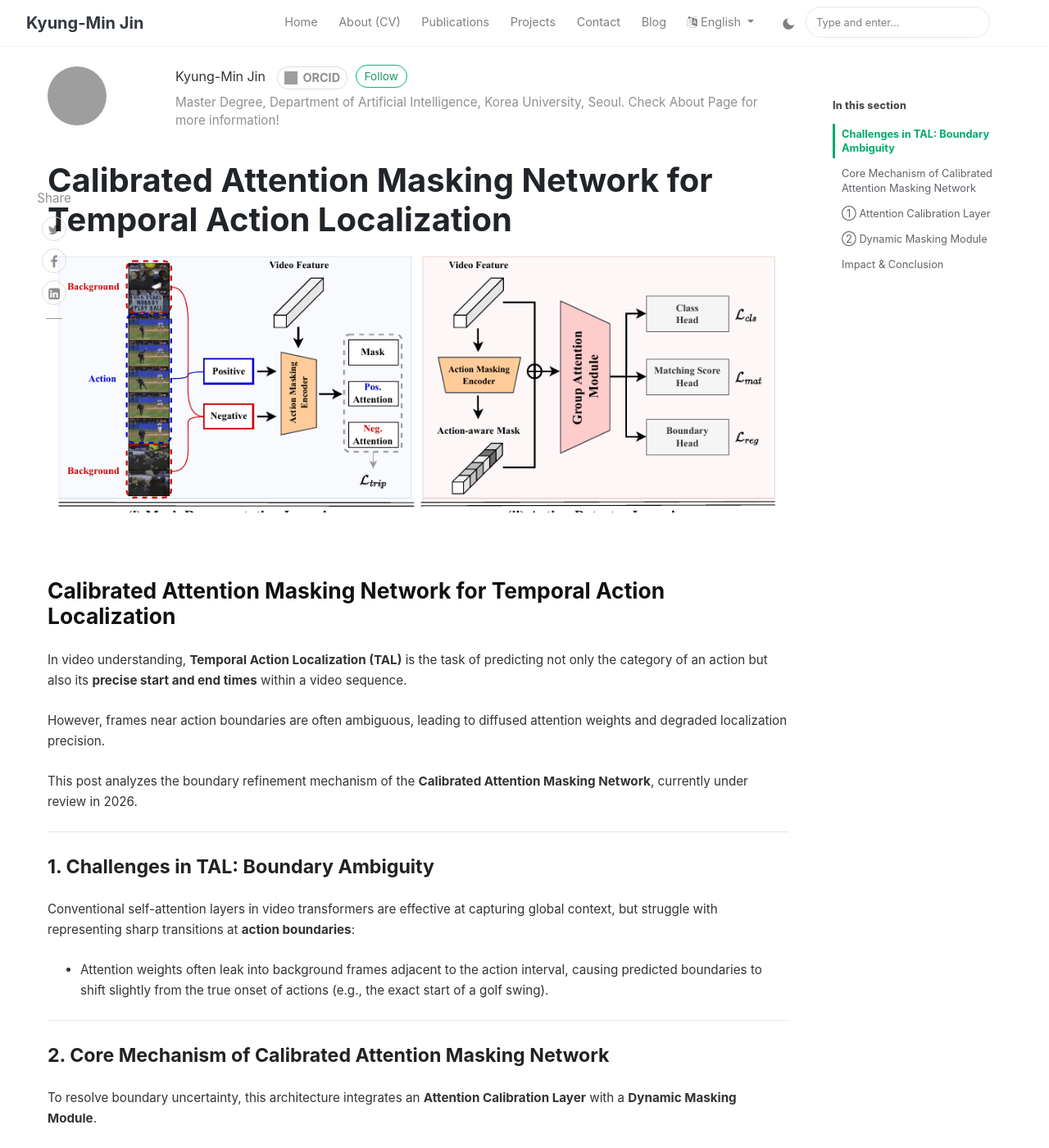
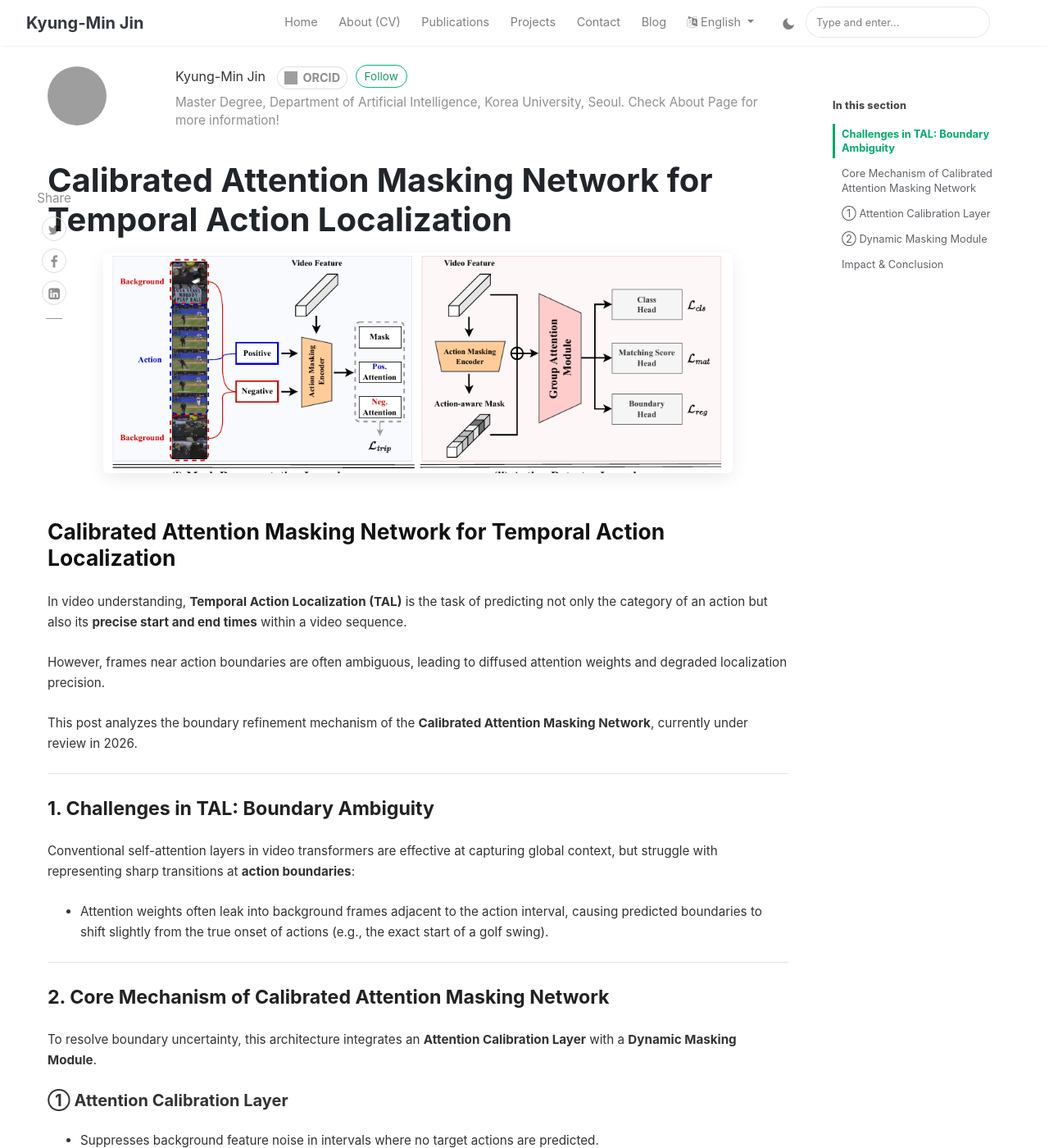
Before and after one commit to KyungMinJin/KyungMinJin.github.io, a Jekyll site: the page built from _posts/2026-03-10-calibrated-attention-masking-network-temporal-action-localization.md, in a window 1280 px wide and 1400 px high. Shown: the whole window at 82% size. Built offline with Jekyll 4.4.1, drawn with Linux system fonts in a browser that asks for light colours; nearby versions of some CDN libraries; comment, search, counter and statistics services are not loaded; some of the changed text lies outside the part shown; grey boxes are pictures that could not be loaded.

Commit message:
feat: add new post and update site CSS with mobile-responsive layout improvements

```diff
--- a/assets/css/screen.css
+++ b/assets/css/screen.css
@@ -859,9 +859,30 @@
   margin: 0 0 1.5rem 0;
 }
 
+.featured-image-wrapper {
+  max-width: 85%;
+  margin: 0 auto 1.5rem auto !important;
+  box-shadow: 0 6px 20px rgba(0, 0, 0, 0.08);
+  border-radius: 8px;
+  overflow: hidden;
+  transition: transform 0.3s ease, box-shadow 0.3s ease;
+}
+
+.featured-image-wrapper:hover {
+  transform: translateY(-2px);
+  box-shadow: 0 10px 30px rgba(0, 0, 0, 0.12);
+}
+
 .featured-image {
   display: block;
-  margin-bottom: 1.5rem;
+  width: 100%;
+  height: auto;
+}
+
+@media (max-width: 768px) {
+  .featured-image-wrapper {
+    max-width: 100%;
+  }
 }
 
 .share {
@@ -1248,6 +1269,28 @@
 
 img {
   max-width: 100%;
+}
+
+.article-post img {
+  max-width: 80%;
+  height: auto;
+  display: block;
+  margin: 2rem auto;
+  border-radius: 8px;
+  box-shadow: 0 4px 15px rgba(0, 0, 0, 0.08);
+  transition: transform 0.3s ease, box-shadow 0.3s ease;
+}
+
+.article-post img:hover {
+  transform: translateY(-2px) scale(1.01);
+  box-shadow: 0 8px 25px rgba(0, 0, 0, 0.12);
+}
+
+@media (max-width: 768px) {
+  .article-post img {
+    max-width: 100%;
+    margin: 1.5rem auto;
+  }
 }
 
 .bottompagination span.navigation {
```
Also changed, not shown: _posts/2026-02-15-maple-modality-aware-post-training-ecosystem.md (+2 -1 lines).
